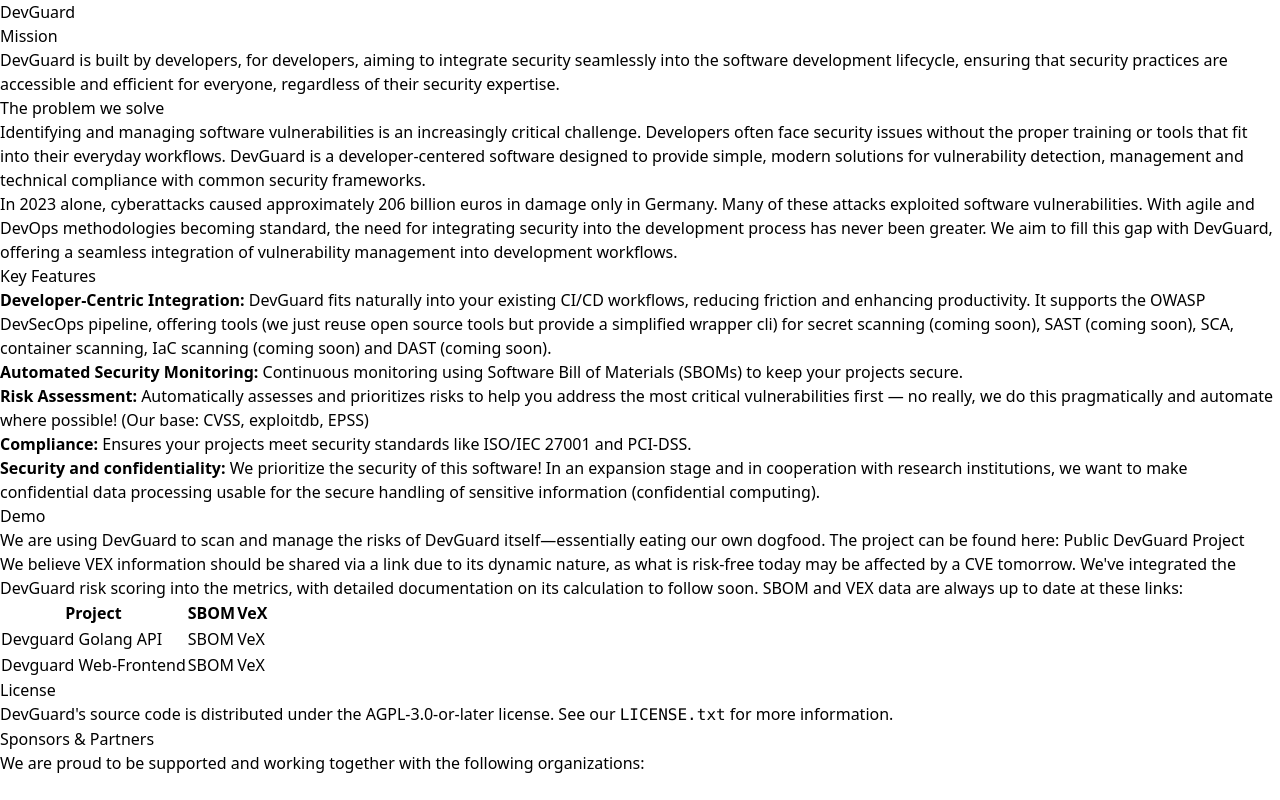
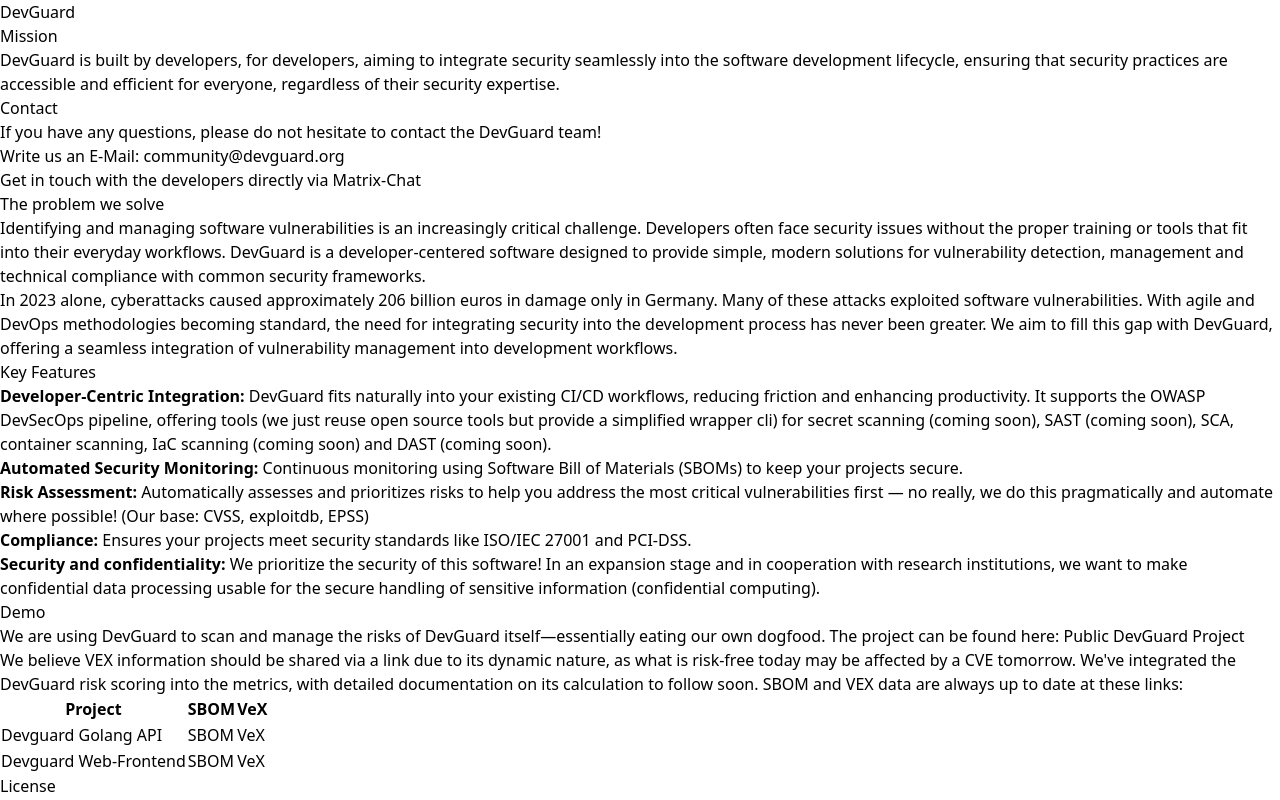
Before and after one commit to l3montree-dev/devguard-documentation, a Next.js app: page /introduction in a window 1280 px wide. Shown: the top 800 px of the page. Built offline with nearby package versions, Linux system fonts and the light colour scheme.

Commit message:
adds contacts to index page
Signed-off-by: Frederic Noppe <frederic.noppe@l3montree.com>

```diff
--- a/src/pages/introduction.mdx
+++ b/src/pages/introduction.mdx
@@ -13,6 +13,14 @@
 seamlessly into the software development lifecycle, ensuring that security
 practices are accessible and efficient for everyone, regardless of their
 security expertise.
+
+### Contact
+
+If you have any questions, please do not hesitate to contact the DevGuard team!
+
+- Write us an E-Mail: community@devguard.org
+- Get in touch with the developers directly via [Matrix-Chat](https://matrix.to/#/#devguard:matrix.org)
+
 
 ### The problem we solve
 
```
